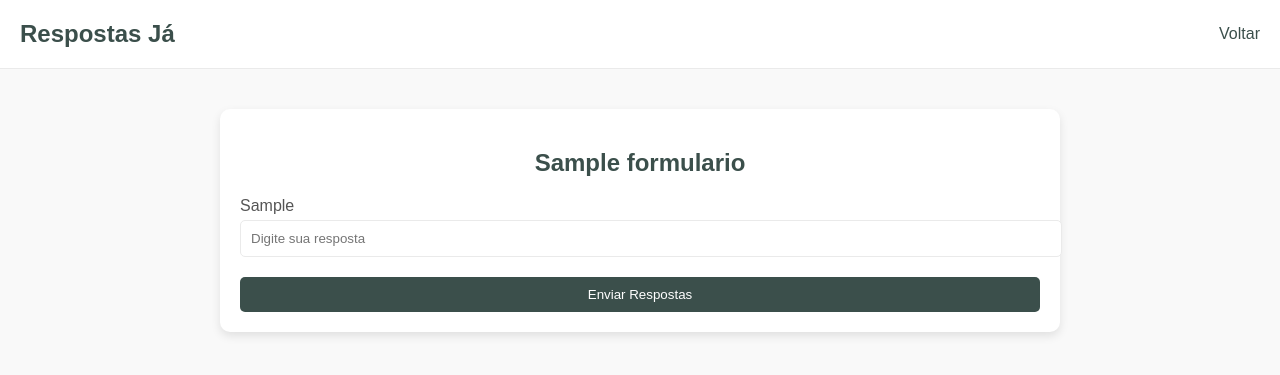
After one commit to AgentTarik/Respostas_ja, a Django app: page /formulario/1/ in a window 1280 px wide. The commit adds this page. Shown: the top 375 px of the page. Run offline with Django 5.2, Linux system fonts and the light colour scheme; tables that the repository leaves empty hold one stand-in row (values such as "Sample post").

Commit message:
acertando botao de responder

```diff
--- /dev/null
+++ b/hello_world/static/responder_formulario.css
@@ -0,0 +1,91 @@
+/* Reset básico */
+body, html {
+    margin: 0;
+    padding: 0;
+    box-sizing: border-box;
+    font-family: 'Arial', sans-serif;
+    background-color: #f9f9f9;
+}
+
+/* Cabeçalho */
+.header {
+    display: flex;
+    justify-content: space-between;
+    align-items: center;
+    padding: 20px;
+    background-color: #ffffff;
+    border-bottom: 1px solid #eaeaea;
+}
+
+.logo {
+    font-size: 24px;
+    font-weight: bold;
+    color: #3b4f4b;
+}
+
+.navbar a {
+    margin-left: 20px;
+    text-decoration: none;
+    color: #3b4f4b;
+    font-size: 16px;
+    transition: color 0.3s ease;
+}
+
+.navbar a:hover {
+    color: #7b4adb;
+}
+
+/* Formulário de Respostas */
+.formulario-resposta {
+    max-width: 800px;
+    margin: 40px auto;
+    padding: 20px;
+    background: #ffffff;
+    border-radius: 10px;
+    box-shadow: 0 4px 10px rgba(0, 0, 0, 0.1);
+}
+
+.formulario-resposta h1 {
+    font-size: 24px;
+    text-align: center;
+    color: #3b4f4b;
+}
+
+ul {
+    list-style: none;
+    padding: 0;
+}
+
+ul li {
+    margin-bottom: 20px;
+}
+
+label {
+    display: block;
+    margin-bottom: 5px;
+    font-size: 16px;
+    color: #555555;
+}
+
+input[type="text"] {
+    width: 100%;
+    padding: 10px;
+    border: 1px solid #eaeaea;
+    border-radius: 5px;
+}
+
+button {
+    display: block;
+    width: 100%;
+    padding: 10px;
+    background-color: #3b4f4b;
+    color: white;
+    border: none;
+    border-radius: 5px;
+    cursor: pointer;
+    transition: background-color 0.3s ease;
+}
+
+button:hover {
+    background-color: #333333;
+}
--- a/hello_world/urls.py
+++ b/hello_world/urls.py
@@ -20,6 +20,7 @@ from django.urls import path, include
 from django.conf import settings
 from django.conf.urls.static import static
 from respostasJa import views
+from django.shortcuts import render
 
 
 
@@ -35,6 +36,8 @@ urlpatterns = [
     path("formularios/", views.listar_formularios, name="listar-formularios"),
     path("meu-perfil/", views.meu_perfil_view, name="meu-perfil"),
     path("criar-formulario/", views.criar_formulario_view, name="criar-formulario"),
+    path("formulario/<int:formulario_id>/", views.responder_formulario_view, name="responder-formulario"),
+    path("agradecimento/", lambda request: render(request, "agradecimento.html"), name="agradecimento"),
 ]
 if settings.DEBUG:
     urlpatterns += static(settings.MEDIA_URL, document_root=settings.MEDIA_ROOT)
--- a/respostasJa/templates/formularios.html
+++ b/respostasJa/templates/formularios.html
@@ -40,7 +40,7 @@
                 <div class="card-details">
                     <span class="autor">👤 Criado por: {{ formulario.usuario.username }}</span>
                 </div>
-                <button class="responder-btn">Responder</button>
+                <button onclick="window.location.href='{% url "responder-formulario" formulario.id %}';"  class="responder-btn">Responder</button>
             </div>
             {% endfor %}
         {% else %}
--- /dev/null
+++ b/respostasJa/templates/responder_formulario.html
@@ -0,0 +1,36 @@
+{% load static %}
+
+<!DOCTYPE html>
+<html lang="en">
+<head>
+    <meta charset="UTF-8">
+    <meta name="viewport" content="width=device-width, initial-scale=1.0">
+    <title>Responder Formulário - {{ formulario.titulo }}</title>
+    <link rel="stylesheet" href="{% static 'responder_formulario.css' %}">
+</head>
+
+<body>
+    <header class="header">
+        <div class="logo">Respostas Já</div>
+        <nav class="navbar">
+            <a href="{% url 'listar-formularios' %}">Voltar</a>
+        </nav>
+    </header>
+
+    <section class="formulario-resposta">
+        <h1>{{ formulario.titulo }}</h1>
+        <form method="POST">
+            {% csrf_token %}
+            <ul>
+                {% for pergunta in perguntas %}
+                <li>
+                    <label for="resposta-{{ pergunta.id }}">{{ pergunta.pergunta }}</label>
+                    <input type="text" name="respostas[]" id="resposta-{{ pergunta.id }}" placeholder="Digite sua resposta" required>
+                </li>
+                {% endfor %}
+            </ul>
+            <button type="submit">Enviar Respostas</button>
+        </form>
+    </section>
+</body>
+</html>
--- a/respostasJa/views.py
+++ b/respostasJa/views.py
@@ -1,8 +1,8 @@
-from django.shortcuts import render, redirect
+from django.shortcuts import render, redirect, get_object_or_404
 from django.contrib.auth import authenticate, login, logout
 from django.contrib.auth.decorators import login_required
 from django.contrib.auth.forms import AuthenticationForm
-from .models import Formulario, Pergunta, TipoDePergunta
+from .models import Formulario, Pergunta, TipoDePergunta, RespostaCampo
 
 from .forms import UsuarioCreationForm
 
@@ -88,3 +88,26 @@ def listar_formularios(request):
 def meu_perfil_view(request):
     usuario = request.user
     return render(request, "meu_perfil.html", {"usuario": usuario})
+
+
+def responder_formulario_view(request, formulario_id):
+    # Busca o formulário pelo ID
+    formulario = get_object_or_404(Formulario, id=formulario_id)
+
+    if request.method == "POST":
+        # Processa as respostas enviadas
+        respostas = request.POST.getlist("respostas[]")
+        perguntas = Pergunta.objects.filter(formulario=formulario)
+
+        for pergunta, resposta_texto in zip(perguntas, respostas):
+            RespostaCampo.objects.create(
+                texto=resposta_texto,
+                pergunta=pergunta
+            )
+
+        # Redireciona para uma página de confirmação ou de agradecimento
+        return redirect("agradecimento")
+
+    # Recupera todas as perguntas do formulário
+    perguntas = Pergunta.objects.filter(formulario=formulario)
+    return render(request, "responder_formulario.html", {"formulario": formulario, "perguntas": perguntas})
```
Also changed, not shown: hello_world/static/agradecimento.css (added, +69 -0 lines), hello_world/static/formularios.css (+39 -9 lines), respostasJa/templates/agradecimento.html (added, +21 -0 lines).
